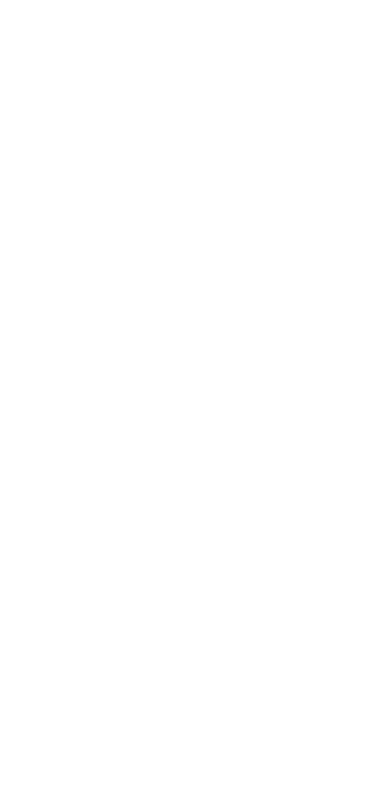
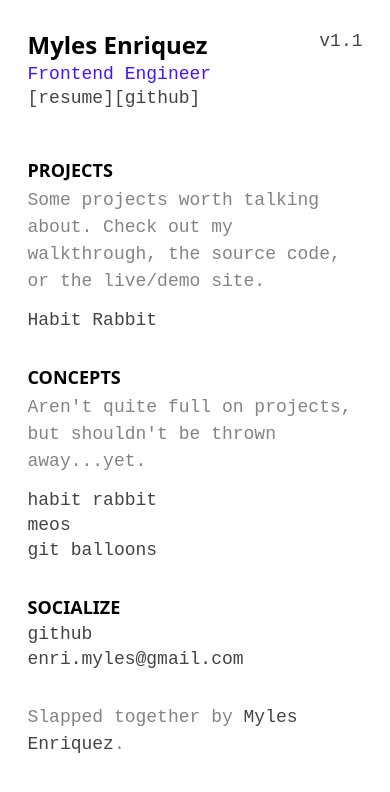
Before and after one commit to enriquezm/tgtc, a Gatsby site: page / in a window 390 px wide. Built offline with nearby package versions, Linux system fonts and the light colour scheme; Gatsby itself is replaced by a stand-in of ours.

Commit message:
Initialize.

```diff
--- /dev/null
+++ b/blog/index.md
@@ -0,0 +1,20 @@
+---
+path: "/blog/habit-rabbit"
+date: "2019-01-28"
+title: "Habit Rabbit"
+tags: ['app']
+excerpt: "A habit visualizer."
+source: "https://github.com/enriquezm/habbit-hub"
+---
+
+Some stuff about the Habit Rabbit app.
+
+Lorem ipsum dolor sit amet, consectetur adipiscing elit. Sed a justo sed nunc pharetra tristique ac non tellus. Vestibulum ut sem id neque molestie condimentum eu ut ligula. Phasellus in purus non justo cursus vehicula ac ut massa. Sed eu felis eu metus luctus porta sit amet eu ligula. Phasellus sagittis congue velit in viverra. Nam posuere orci in convallis pulvinar. Aliquam tristique egestas mi in fermentum. Vivamus tincidunt, lacus vel iaculis ornare, metus arcu pellentesque tortor, vitae varius turpis metus et magna. Nullam semper eleifend diam, at finibus neque viverra quis. Aenean eget felis aliquet, commodo tellus eu, sagittis ex. Vestibulum vitae lacus id magna rhoncus aliquam. Phasellus et ultrices sem. Mauris luctus augue vel tortor condimentum, ac malesuada eros sollicitudin. Vivamus rutrum sollicitudin auctor. Sed enim dolor, facilisis ut nulla non, volutpat maximus velit.
+
+## Header
+
+Phasellus vitae tortor dui. Aenean consectetur, nibh id facilisis malesuada, ipsum nunc bibendum eros, eu sollicitudin justo ligula ac justo. Donec sollicitudin iaculis enim, ac semper ex semper sit amet. Fusce in massa risus. Integer malesuada iaculis convallis. Integer pharetra cursus diam, in finibus tortor rutrum et. Nam sit amet congue nisl. Ut ipsum sapien, vulputate sit amet consequat vel, volutpat nec leo. Mauris euismod, erat non interdum vestibulum, diam diam laoreet felis, at dapibus erat sapien id lacus. Orci varius natoque penatibus et magnis dis parturient montes, nascetur ridiculus mus. Maecenas vitae lacinia mi.
+
+Maecenas iaculis vulputate libero, at scelerisque eros ornare eget. Ut sed nisl non nisi varius eleifend at eget nisl. Nunc ac ullamcorper diam, aliquet tempor tellus. Pellentesque pharetra, quam in feugiat malesuada, odio lectus ullamcorper leo, pulvinar lobortis ipsum urna a sem. In odio ex, suscipit at turpis maximus, porta dictum magna. Curabitur vestibulum dapibus feugiat. Vivamus id augue rhoncus ex imperdiet faucibus. Donec vel dui ac elit fermentum ultrices. Donec eget risus a elit rhoncus egestas. Curabitur ac laoreet purus.
+
+Fusce ullamcorper et mi vel efficitur. Cras vestibulum enim sit amet dapibus tempor. Mauris vitae dui mi. In hac habitasse platea dictumst. Fusce eget odio a ipsum convallis condimentum. Praesent eros sem, molestie eget risus non, ultrices viverra mauris. Nulla aliquam quam tortor.
--- /dev/null
+++ b/src/global-styles.css
@@ -0,0 +1,166 @@
+* {
+    box-sizing: border-box;
+    font-family: 'Inconsolata', monospace;
+    font-size: 18px;
+    color: #000;
+  }
+  body {
+    padding: 2% 25%;
+    background-color: #fff;
+  }
+  h1, h2, h3, h4, h5, p, a {
+    margin: 0;
+  }
+  h1, h2, h3, h4, h5, h6 {
+    font-family: 'Noto Sans', sans-serif;
+  }
+  h1 {
+    font-size: 24px;
+  }
+  h2 {
+    font-size: 18px;
+  }
+  h3 {
+    font-size: 16px;
+  }
+  p, a {
+    font-family: 'Inconsolata', monospace;
+  }
+  p {
+    line-height: 1.5;
+    color: #444;
+  }
+  img {
+    width: 100%;
+  }
+  ul {
+    list-style: none;
+    padding: 0;
+    margin: 0;
+  }
+  ul.bullet-list {
+    list-style: disc;
+    list-style-position: inside;
+  }
+  a {
+    color: #444;
+    text-decoration: none;
+    transition: all 0.3s;
+  }
+  a.link-btn::before {
+    content: '[';
+  }
+  a.link-btn::after {
+    content: ']';
+  }
+  a:hover {
+    color: #ff1a54;
+    text-decoration: underline;
+    transition: all 0.3s;
+  }
+  .margin-top-xs {
+    margin-top: 5px;
+  }
+  .margin-top-sm {
+    margin-top: 15px;
+  }
+  .margin-top-md {
+    margin-top: 30px;
+  }
+  .margin-top-lg {
+    margin-top: 50px;
+  }
+  .margin-bottom-xs {
+    margin-bottom: 5px;
+  }
+  .margin-bottom-sm {
+    margin-bottom: 15px;
+  }
+  .margin-bottom-md {
+    margin-bottom: 30px;
+  }
+  .margin-bottom-lg {
+    margin-bottom: 50px;
+  }
+  .margin-right-xs {
+    margin-right: 5px;
+  }
+  .margin-right-sm {
+    margin-right: 15px;
+  }
+  .margin-right-md {
+    margin-right: 30px;
+  }
+  .margin-right-lg {
+    margin-right: 50px;
+  }
+  .margin-left-xs {
+    margin-left: 5px;
+  }
+  .margin-left-sm {
+    margin-left: 15px;
+  }
+  .margin-left-md {
+    margin-left: 30px;
+  }
+  .margin-left-lg {
+    margin-left: 50px;
+  }
+  .font-color-yellow {
+    color: #ffb70c;
+  }
+  .font-color-winter-green {
+    color: #50adb7;
+  }
+  .font-color-secondary {
+    color: #444;
+  }
+  .font-color-light-gray-super {
+    color: #848484;
+  }
+  .font-color-violet {
+    color: #4413ff;
+  }
+  .all-caps {
+    text-transform: uppercase;
+  }
+  .font-override {
+    font-family: 'Inconsolata', monospace;
+  }
+  .flex-container {
+    display: flex;
+  }
+  .flex-column {
+    height: 100%;
+    width: 100%;
+  }
+  .flex-content {
+    display: flex;
+    flex-direction: column;
+  }
+  .flex-wrap {
+    flex-wrap: wrap;
+  }
+  .flex-split {
+    justify-content: space-between;
+  }
+  .flex-end {
+    justify-content: flex-end;
+  }
+  @media only screen and (max-width: 600px) {
+    body {
+      padding: 5% 5%;
+      background-color: #fff;
+    }
+    .flex-container {
+      display: flex;
+    }
+    .flex-column {
+      height: 100%;
+      width: 100%;
+    }
+    .flex-content {
+      display: flex;
+      flex-direction: column;
+    }
+  }
--- a/src/pages/index.js
+++ b/src/pages/index.js
@@ -1,24 +1,90 @@
 import React from "react"
-import { graphql } from "gatsby"
+import { graphql, Link } from "gatsby"
 import PostLink from "../components/post-link"
+import "../global-styles.css";
 
-const IndexPage = ({
-  data: {
-    allMarkdownRemark: { edges },
-  },
-}) => {
-  const Posts = edges
-    .filter(edge => !!edge.node.frontmatter.date)
-    .map(edge => <PostLink key={edge.node.id} post={edge.node} />)
+const IndexPage = ({ data }) => {
+  const { edges } = data.allMarkdownRemark;
+  return (
+    <div>
+      <header className="flex-container flex-split margin-bottom-lg">
+        <div>
+          <div className="flex-content">
+            <Link to="/"><h1>Myles Enriquez</h1></Link>
+            <p className="font-color-violet">Frontend Engineer</p>
+            <div>
+              <a className="link-btn" href="#">resume</a>
+              <a className="link-btn" href="https://github.com/enriquezm">github</a>
+            </div>
+          </div>
+        </div>
+        <div>
+          <div className="flex-content">
+            <p className="font-override">v1.1</p>
+          </div>
+        </div>
+      </header>
+      <main className="flex-container">
+      <section className="flex-column">
+        <div className="flex-content">
+            <h2 className="margin-bottom-xs all-caps">Projects</h2>
+            <p className="margin-bottom-sm font-color-light-gray-super">Some projects worth talking about. Check out my walkthrough, the source code, or the live/demo site.</p>
 
-  return <div>{Posts}</div>
+            <ul className="margin-bottom-md">
+            {
+              edges.map( edge => {
+                const { frontmatter } = edge.node;
+                return (
+                  <li key={frontmatter.path}  className="margin-bottom-xs">
+                    <Link
+                    className="margin-right-xs"
+                    to={frontmatter.path}>
+                      {frontmatter.title}
+                    </Link>
+                    {
+                      frontmatter.source ? <a className="link-btn margin-right-xs" href={frontmatter.source}>source</a> : null
+                    }
+                    {
+                      frontmatter.demo ? <a className="link-btn margin-right-xs" href={frontmatter.demo}>demo</a> : null
+                    }
+
+                  </li>
+                )
+              })
+            }
+          </ul>
+            <h2 className="margin-bottom-xs all-caps">Concepts</h2>
+            <p className="margin-bottom-sm font-color-light-gray-super">Aren't quite full on projects, but shouldn't be thrown away...yet.</p>
+            <ul className="margin-bottom-md">
+            <li className="margin-bottom-xs"><a href="#">habit rabbit</a></li>
+            <li className="margin-bottom-xs"><a href="#">meos</a></li>
+            <li className="margin-bottom-xs"><a href="#">git balloons</a></li>
+          </ul>
+          <h2 className="margin-bottom-xs all-caps">Socialize</h2>
+          <ul className="margin-bottom-md">
+            <li className="margin-bottom-xs"><a href="#">github</a></li>
+            <li className="margin-bottom-xs"><a href="#">enri.myles@gmail.com</a></li>
+          </ul>
+        </div>
+      </section>
+
+    </main>
+      <footer>
+        <p className="font-override font-color-light-gray-super">Slapped together by <a href="#">Myles Enriquez</a>.</p>
+      </footer>
+    </div>
+  );
 }
 
 export default IndexPage
 
 export const pageQuery = graphql`
   query {
-    allMarkdownRemark(sort: { order: DESC, fields: [frontmatter___date] }) {
+    allMarkdownRemark(
+      sort: {
+        order: DESC,
+        fields: [frontmatter___date]
+      }) {
       edges {
         node {
           id
```
